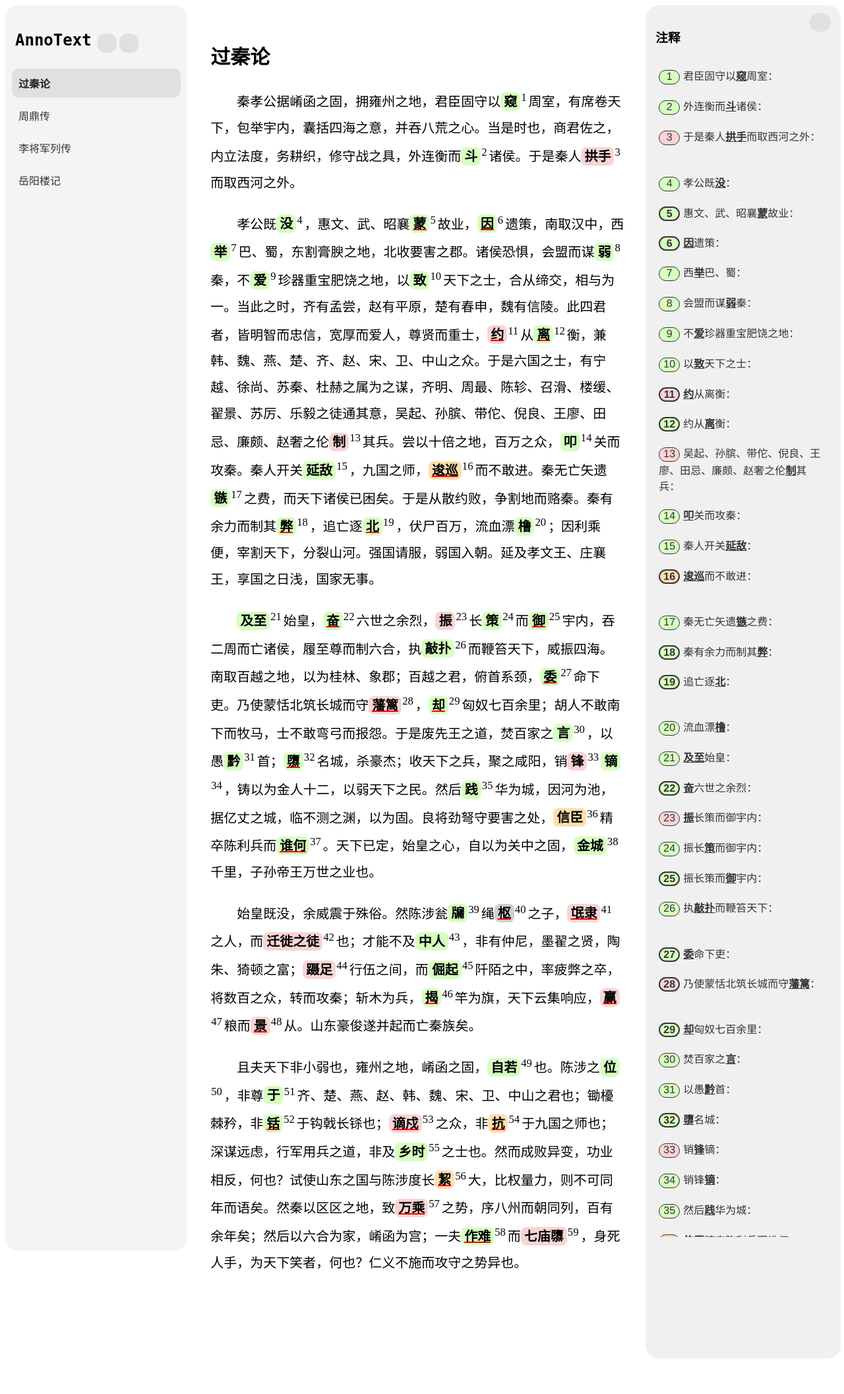
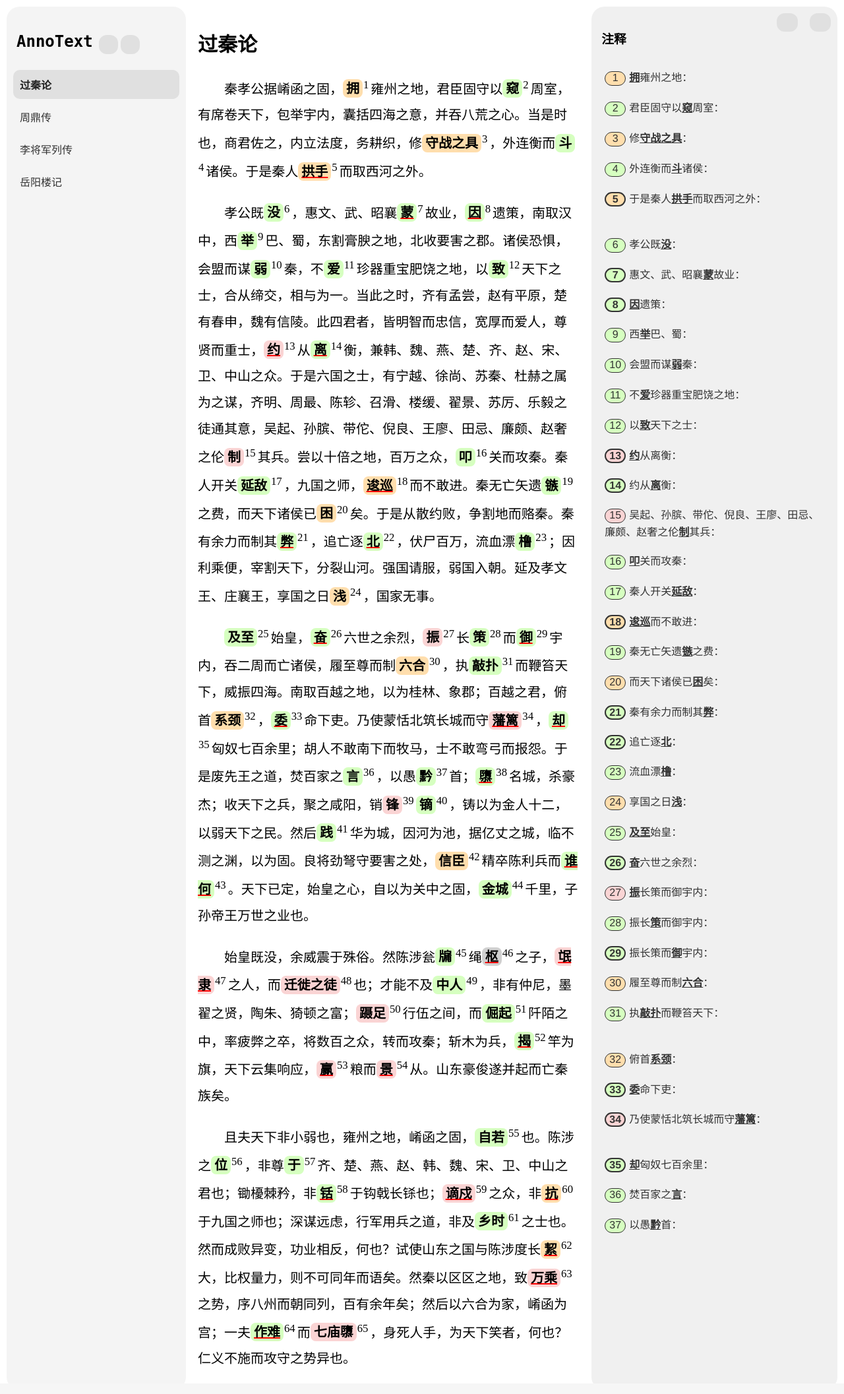
Before and after one commit to AFObject/Annotext, a Flask app: page / in a window 1280 px wide. Shown: the whole page at 66% size. After the commit the page ends 2068 px from the top, so only its background shows below. Run offline with Flask 3, Linux system fonts and the light colour scheme.

Commit message:
update ui

```diff
--- a/data.json
+++ b/data.json
@@ -560,11 +560,25 @@
         {
             "annotations": [
                 {
+                    "end": 13,
+                    "explanation": "占据",
+                    "start": 12,
+                    "text": "拥",
+                    "type": "yellow"
+                },
+                {
                     "end": 24,
                     "explanation": "伺机夺取",
                     "start": 23,
                     "text": "窥",
                     "type": "green"
+                },
+                {
+                    "end": 76,
+                    "explanation": "防守和进攻的器械",
+                    "start": 72,
+                    "text": "守战之具",
+                    "type": "yellow"
                 },
                 {
                     "end": 82,
@@ -578,7 +592,7 @@
                     "explanation": "两手合抱，形容毫不费力",
                     "start": 89,
                     "text": "拱手",
-                    "type": "red"
+                    "type": "yellow-underline"
                 },
                 {
                     "end": 109,
@@ -679,6 +693,13 @@
                     "type": "green"
                 },
                 {
+                    "end": 402,
+                    "explanation": "窘迫",
+                    "start": 401,
+                    "text": "困",
+                    "type": "yellow"
+                },
+                {
                     "end": 426,
                     "explanation": "弱点",
                     "start": 425,
@@ -698,6 +719,13 @@
                     "start": 440,
                     "text": "橹",
                     "type": "green"
+                },
+                {
+                    "end": 482,
+                    "explanation": "时间短暂",
+                    "start": 481,
+                    "text": "浅",
+                    "type": "yellow"
                 },
                 {
                     "end": 497,
@@ -735,11 +763,25 @@
                     "type": "green-underline"
                 },
                 {
+                    "end": 530,
+                    "explanation": "天地四方",
+                    "start": 528,
+                    "text": "六合",
+                    "type": "yellow"
+                },
+                {
                     "end": 534,
                     "explanation": "行刑用的棍杖，敲：短，扑：长",
                     "start": 532,
                     "text": "敲扑",
                     "type": "green"
+                },
+                {
+                    "end": 569,
+                    "explanation": "颈上系绳，表示投降",
+                    "start": 567,
+                    "text": "系颈",
+                    "type": "yellow"
                 },
                 {
                     "end": 571,
--- a/server.py
+++ b/server.py
@@ -27,5 +27,5 @@
     return jsonify({"status": "success"})
 
 if __name__ == "__main__":
-    #app.run()
-    app.run(debug=True)
+    app.run()
+    # app.run(debug=True)
--- a/static/css/style.css
+++ b/static/css/style.css
@@ -1,33 +1,39 @@
 .container {
     display: flex;
+    position: fixed;
     height: 100vh;
+    left: 10px;
+    right: 10px;
+    top: 10px;
+    bottom: 10px;
+    gap: 10px;
 }
 
 .sidebar {
-    position: fixed;
     width: 20%;
     background: #f4f4f4;
     padding: 10px;
     border-radius: 20px;
+    transition: width 0.3s ease; /* 平滑过渡效果 */
+}
+
+.sidebar.hidden {
+    width: 0;
+    visibility: hidden;
 }
 
 .content {
-    /* position: fixed;*/
     flex: 1;
-    /* width: 43%;*/
     font-family: "Times New Roman", "Songti SC", "STSongti", "Songti", "宋体", sans-serif;
-    padding: 3%;
+    padding: 8px;
     font-size: 20px;
     overflow-y: scroll;
-    height: 95vh;
     transition: flex-basis 0.3s ease; /* 平滑过渡效果 */
 }
 
 .annotations {
     visibility: visible;
-    font-family:system-ui, -apple-system, BlinkMacSystemFont, 'Segoe UI', Roboto, Oxygen, Ubuntu, Cantarell, 'Open Sans', 'Helvetica Neue', sans-serif;
-    /* position: fixed; */
-    /* margin-left: 70%; */
+    font-family: system-ui, -apple-system, BlinkMacSystemFont, 'Segoe UI', Roboto, Oxygen, Ubuntu, Cantarell, 'Open Sans', 'Helvetica Neue', sans-serif;
     width: 28%;
     background: #f0f0f0;
     padding: 10px;
@@ -136,20 +142,28 @@
     display: none;
 }
 
-#toggle-annotations {
+#toggle-annotations, #toggle-sidebar {
     font-family: 'SF Pro';
     position: fixed;
-    top: 20px;
-    right: 20px;
     padding: 5px 10px;
     background-color: #e0e0e0;
     color: #222;
     border: none;
-    border-radius: 20px;
+    border-radius: 12px;
     cursor: pointer;
     font-size: 16px;
     z-index: 1000;
     transition: background-color 0.3s, color 0.3s;
+}
+
+#toggle-annotations {
+    top: 20px;
+    right: 20px;
+}
+
+#toggle-sidebar {
+    top: 20px;
+    right: 70px;
 }
 
 .anno-content {
@@ -268,7 +282,7 @@
 }
 
 
-#new-article-btn:hover, #save-btn:hover, #toggle-annotations:hover {
+#new-article-btn:hover, #save-btn:hover, #toggle-annotations:hover, #toggle-sidebar:hover {
     background-color: #d0d0d0;
     color: #222;
 }
--- a/static/js/edit.js
+++ b/static/js/edit.js
@@ -1,4 +1,4 @@
-document.addEventListener("keydown", function (event) {
+document.getElementById("main-text-content").addEventListener("keydown", function (event) {
     if (event.key === "Enter") {
         let selectionData = getSelectionIndex();
         if (selectionData) {
--- a/static/js/newArticle.js
+++ b/static/js/newArticle.js
@@ -1,16 +1,14 @@
 function newArticle() {
     let title = prompt(`标题：`);
-    if (title == '') {
-        return;
+    if (title && title != '') {
+        let text = prompt(`内容：`);
+        if (text && text != '') {
+            let articleData = processAnnotatedText(text, title);
+            globalData.articles.push(articleData);
+            saveData();
+            location.reload(true);
+        }
     }
-    let text = prompt(`内容：`);
-    if (text == '') {
-        return;
-    }
-    let articleData = processAnnotatedText(text, title);
-    globalData.articles.push(articleData);
-    saveData();
-    location.reload(true);
 }
 
 function processAnnotatedText(text, title = "") {
--- a/static/js/script.js
+++ b/static/js/script.js
@@ -16,7 +16,10 @@
     });
 
 document.getElementById('toggle-annotations').addEventListener('click', () => {
-    document.getElementsByClassName('annotations')[0].classList.toggle('hidden');
+    document.getElementById('annotations').classList.toggle('hidden');
+});
+document.getElementById('toggle-sidebar').addEventListener('click', () => {
+    document.getElementById('sidebar').classList.toggle('hidden');
 });
 
 function setupAnnoContents() {
@@ -175,11 +178,14 @@
             // 滑动到对应位置并高亮显示
             const element = document.getElementById(`ann-${idx + 1}`);
             element.scrollIntoView({ behavior: 'smooth', block: 'center' });
-            element.classList.add("flash-highlight");
-            console.log(element.classList);
-            element.addEventListener("animationend", () => {
-                element.classList.remove("flash-highlight");
-            }, { once: true }); // 只监听一次动画结束事件
+            // 等待滑动结束
+            document.getElementById("main-text-content").addEventListener("scrollend", () => {
+                console.log("scrollend");
+                element.classList.add("flash-highlight");
+                element.addEventListener("animationend", () => {
+                    element.classList.remove("flash-highlight");
+                }, { once: true }); // 只监听一次动画结束事件
+            }, { once: true }); // 仅触发一次
 
             let elements = document.getElementsByClassName('type-menu');
             let current = li.getElementsByClassName('type-menu')[0];
--- a/templates/index.html
+++ b/templates/index.html
@@ -10,26 +10,25 @@
 
 <body>
     <div class="container">
-        <div class="sidebar">
+        <div class="sidebar" id="sidebar">
             <h3 id="annotext-title">AnnoText</h3>
             <button id="new-article-btn" onclick="newArticle()">􀏪</button>
             <button id="new-article-btn" onclick="downloadDataAsJSON()">􀈉</button>
             <ul id="article-list"></ul>
         </div>
-        <div style="display: flex; margin-left: 22%; width: 77%; position: fixed">
-            <div class="content">
+        <div class="content" id="main-text-content" tabindex="0">
             <h2 id="title"></h2>
             <p id="text" class="body-text"></p>
         </div>
-            <div class="annotations">
+        <div class="annotations" id="annotations">
             <h3 id="toggle-anno-content" style="padding: 5px">注释</h3>
             <!-- <button id="toggle-anno-content">􀋭</button>
     -->
             <ul id="annotation-list"></ul>
         </div>
     </div>
-    </div>
     <button id="toggle-annotations">􀏛</button>
+    <button id="toggle-sidebar">􀏚</button>
     <script src="{{ url_for('static', filename='js/script.js') }}"></script>
     <script src="{{ url_for('static', filename='js/edit.js') }}"></script>
     <script src="{{ url_for('static', filename='js/newArticle.js') }}"></script>
```
Lines whose indentation alone changed are shown as unchanged.
